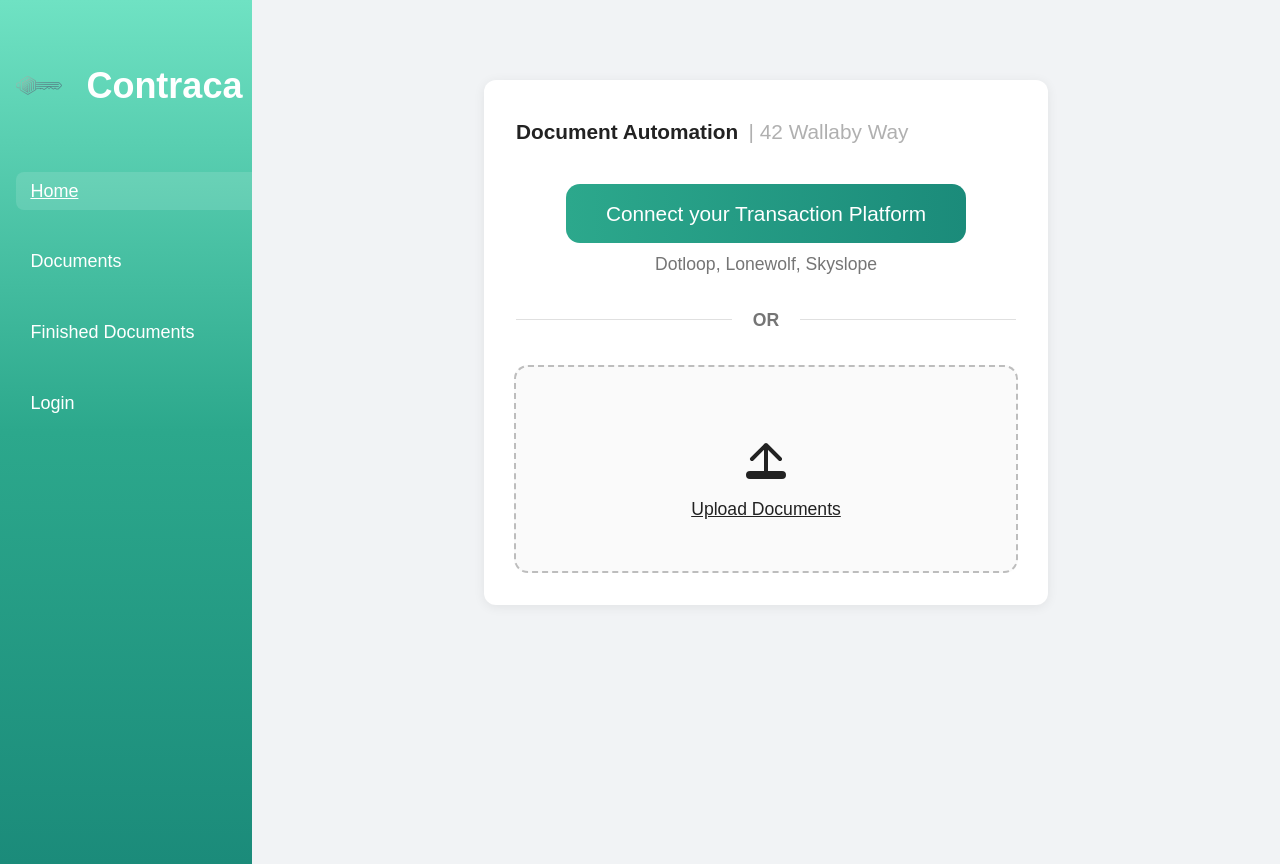
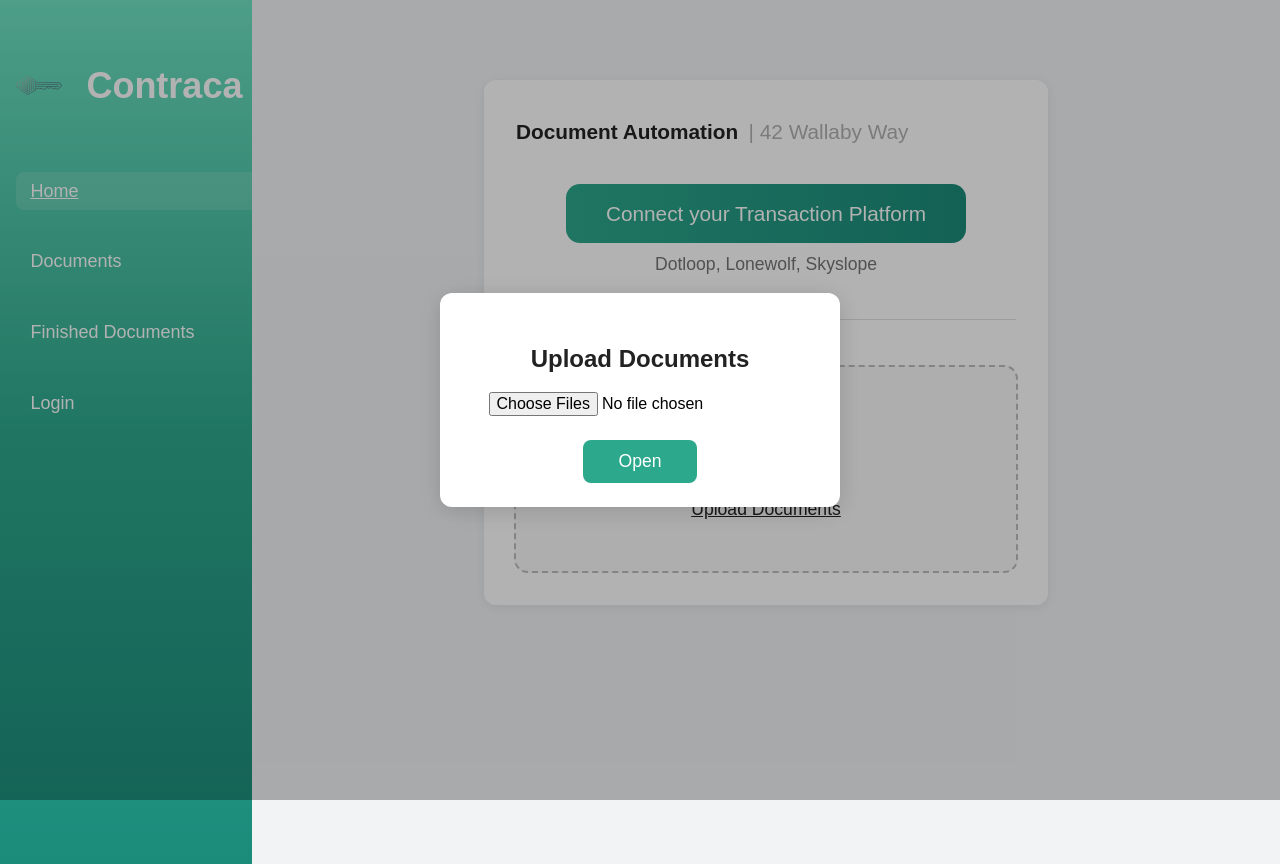
Before and after one commit to fyanez1/Contraca-demo, a Vue app: page / in a window 1280 px wide. Both pictures are taken after a click on the link "Upload Documents". Built offline with nearby package versions, Linux system fonts and the light colour scheme; no server answers.

Commit message:
upload button works

```diff
--- a/client/views/HomeView.vue
+++ b/client/views/HomeView.vue
@@ -1,5 +1,13 @@
 <script setup lang="ts">
-// No logic needed for this static UI
+import { ref } from 'vue';
+const showUploadModal = ref(false);
+function openUploadModal(e) {
+  e.preventDefault();
+  showUploadModal.value = true;
+}
+function closeUploadModal() {
+  showUploadModal.value = false;
+}
 </script>
 
 <template>
@@ -20,7 +28,16 @@
         <div class="upload-icon">
           <svg width="48" height="48" viewBox="0 0 24 24" fill="none" stroke="currentColor" stroke-width="2" stroke-linecap="round" stroke-linejoin="round"><path d="M12 19V6M5 12l7-7 7 7"/><rect x="3" y="19" width="18" height="2" rx="1"/></svg>
         </div>
-        <a href="#" class="upload-link">Upload Documents</a>
+        <a href="#" class="upload-link" @click="openUploadModal">Upload Documents</a>
+      </div>
+    </div>
+    <div v-if="showUploadModal" class="modal-overlay">
+      <div class="modal-content">
+        <h2>Upload Documents</h2>
+        <input type="file" multiple />
+        <div class="modal-actions">
+          <button class="modal-btn" @click="closeUploadModal">Open</button>
+        </div>
       </div>
     </div>
   </main>
@@ -119,4 +136,47 @@
 .upload-link:hover {
   color: #2ca88c;
 }
+.modal-overlay {
+  position: fixed;
+  top: 0; left: 0; right: 0; bottom: 0;
+  background: rgba(0,0,0,0.3);
+  display: flex;
+  align-items: center;
+  justify-content: center;
+  z-index: 1000;
+}
+.modal-content {
+  background: #fff;
+  border-radius: 12px;
+  padding: 2rem 2.5rem 1.5rem 2.5rem;
+  box-shadow: 0 4px 24px rgba(0,0,0,0.15);
+  min-width: 320px;
+  display: flex;
+  flex-direction: column;
+  align-items: center;
+}
+.modal-content h2 {
+  margin-bottom: 1.2rem;
+  color: #222;
+}
+.modal-actions {
+  margin-top: 1.5rem;
+  display: flex;
+  justify-content: center;
+  width: 100%;
+}
+.modal-btn {
+  background: #2ca88c;
+  color: #fff;
+  border: none;
+  border-radius: 8px;
+  padding: 0.7rem 2.2rem;
+  font-size: 1.1rem;
+  font-weight: 500;
+  cursor: pointer;
+  transition: background 0.2s;
+}
+.modal-btn:hover {
+  background: #1b8b7a;
+}
 </style>
```
